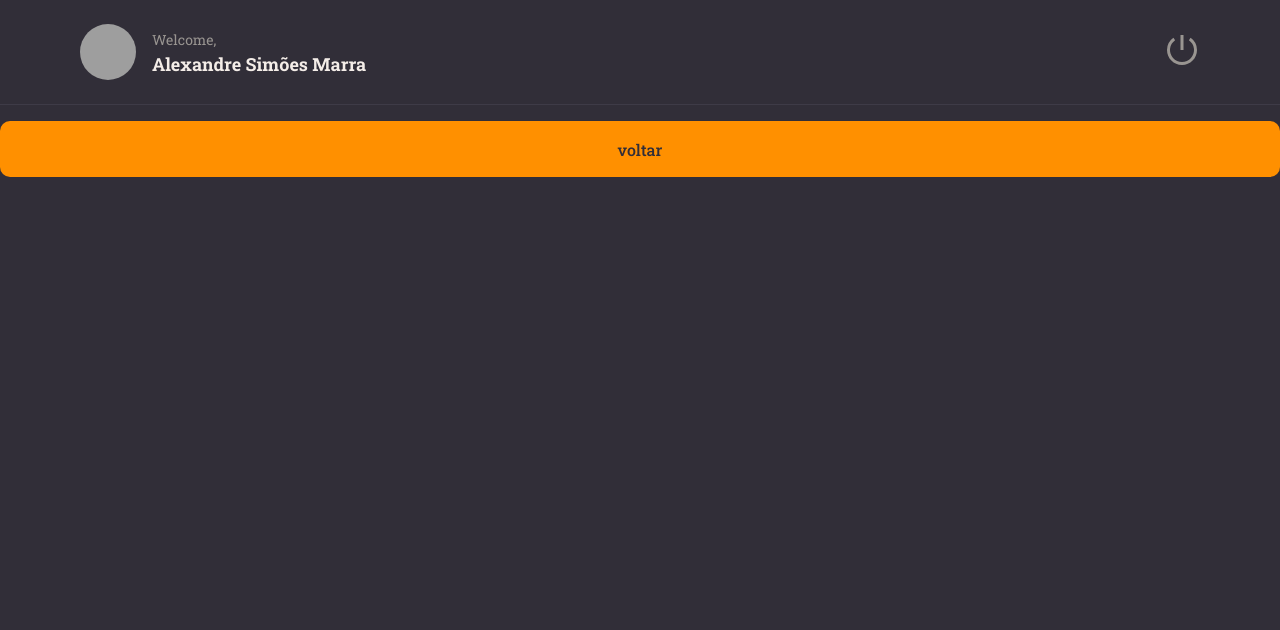
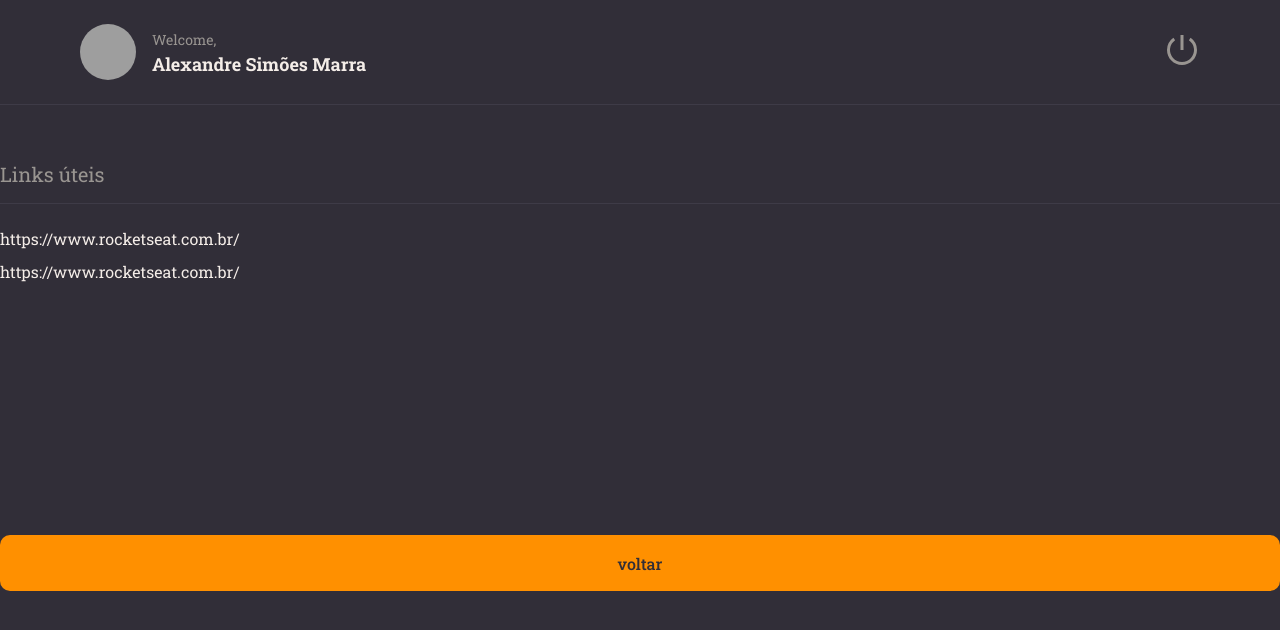
Before and after one commit to alexsmarra/rocketnotes, a React (Vite) app: page / in a window 1280 px wide. Shown: the top 630 px of the page. Built offline with nearby package versions, Linux system fonts and the light colour scheme; grey boxes are pictures that could not be loaded.

Commit message:
using children

```diff
--- /dev/null
+++ b/src/components/Section/index.jsx
@@ -0,0 +1,10 @@
+import { Container } from "./styles"
+
+export function Section({ title, children }) {
+   return (
+      <Container>
+         <h2>{title}</h2>
+         {children}
+      </Container>
+   )
+}
--- /dev/null
+++ b/src/components/Section/styles.js
@@ -0,0 +1,15 @@
+import styled from "styled-components"
+
+export const Container = styled.section`
+    margin: 56px 0 28px;
+    > h2 {
+      border-bottom-width: 1px;
+      border-bottom-style: solid;
+      border-bottom-color: ${({ theme }) => theme.COLORS.BACKGROUND_700};
+      padding-bottom: 16px;
+      margin-bottom: 24px;
+      color: ${({ theme }) => theme.COLORS.GRAY_100};
+      font-size: 20px;
+      font-weight: 400;
+    }
+`
--- a/src/pages/Details/index.jsx
+++ b/src/pages/Details/index.jsx
@@ -1,13 +1,25 @@
 // importando de styles.js
-import { Container } from "./styles"
+import { Container, Links } from "./styles"
 import { Header } from "../../components/Header"
 import { Button } from "../../components/Button"
+import { Section } from "../../components/Section"
 
 export function Details() {
   return (
     // encapsulando o que foi importado para funcionar o CSS
     <Container>
       <Header/>
+      <Section title="Links úteis">
+        {/* tudo aqui dentro é referente ao "children" */}
+        <Links>
+          <li>
+            <a href="#">https://www.rocketseat.com.br/</a>
+          </li>
+          <li>
+            <a href="#">https://www.rocketseat.com.br/</a>
+          </li>
+        </Links>
+      </Section>
       <Button title="voltar"/>
     </Container>
   )
--- a/src/pages/Details/styles.js
+++ b/src/pages/Details/styles.js
@@ -10,3 +10,13 @@
    "header"
    "content"
 `;
+
+export const Links = styled.ul`
+   list-style: none;
+   > li {
+      margin-top: 12px;
+      a {
+         color: ${({ theme }) => theme.COLORS.WHITE}
+      }
+   }
+`
```
